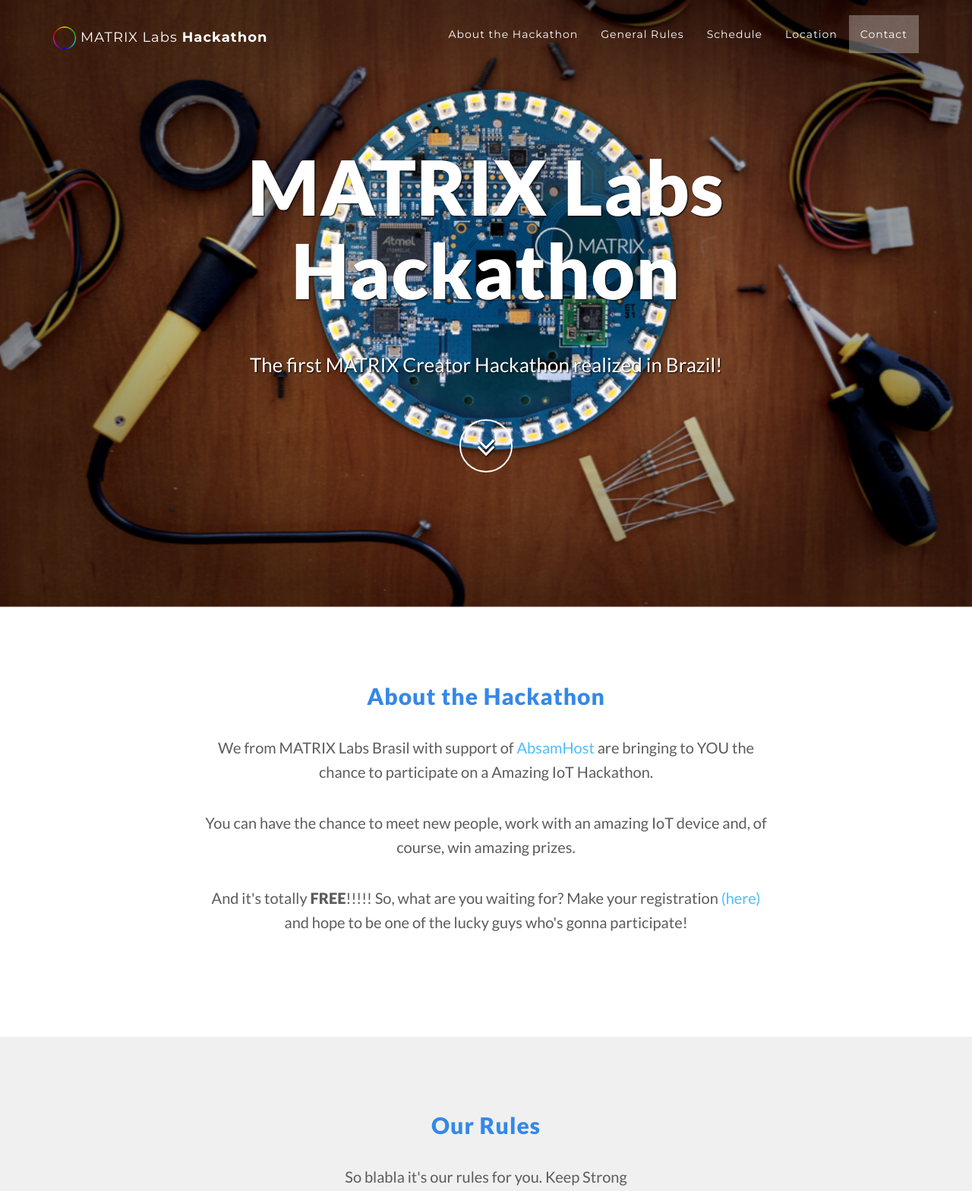
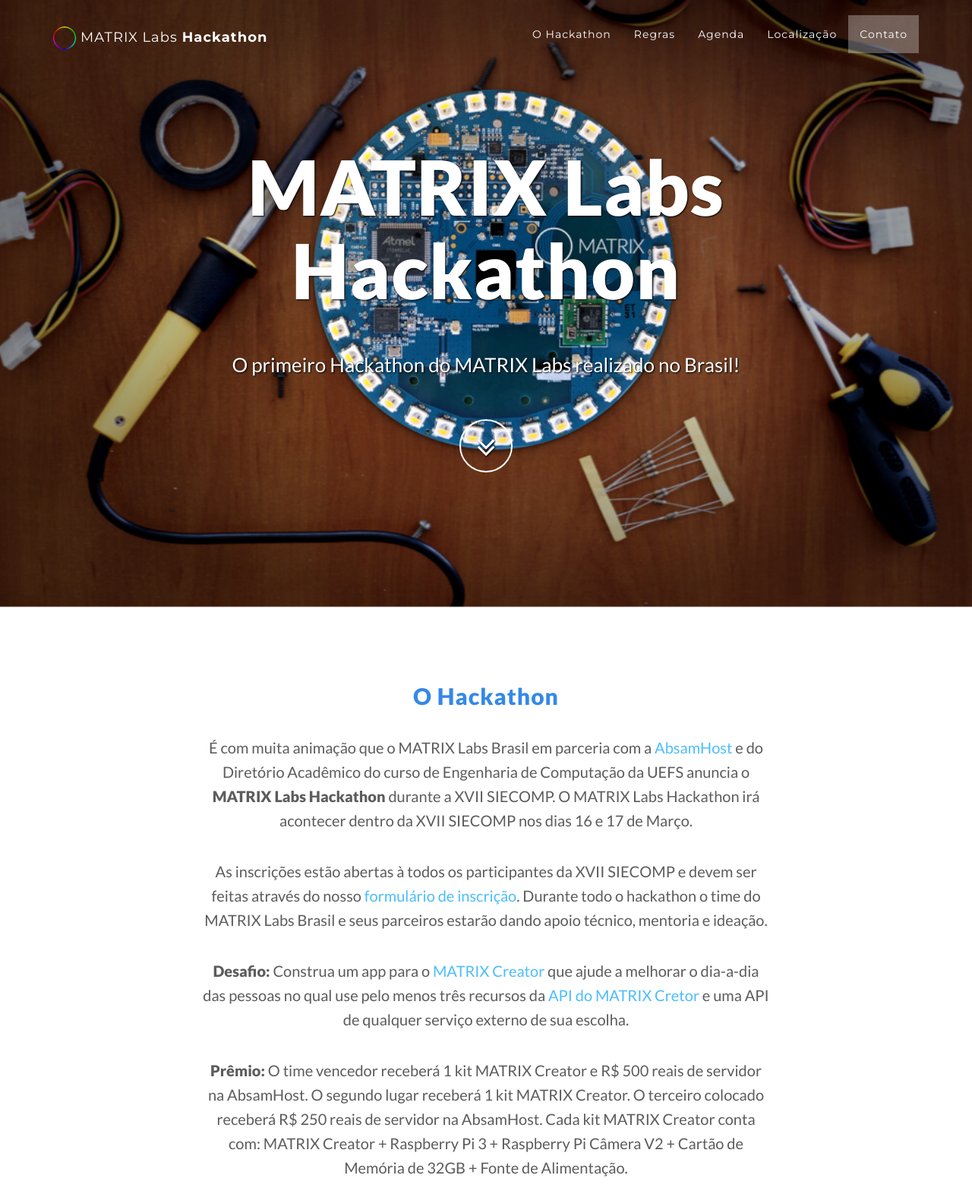
Before and after one commit to matrix-io/hackathon, a website: page index.html in a window 1280 px wide. Shown: the top 1568 px of the page at 76% size. Drawn offline with nearby package versions, Linux system fonts and the light colour scheme; some packages are replaced by stand-ins of ours; a web font is replaced by a local one.

Commit message:
O Hackathon section

```diff
--- a/index.html
+++ b/index.html
@@ -67,19 +67,19 @@
               <a href="#page-top"></a>
             </li>
             <li>
-              <a class="page-scroll" href="#about">About the Hackathon</a>
+              <a class="page-scroll" href="#about">O Hackathon</a>
             </li>
             <li>
-              <a class="page-scroll" href="#generalRules">General Rules</a>
+              <a class="page-scroll" href="#generalRules">Regras</a>
             </li>
             <li>
-              <a class="page-scroll" href="#schedule">Schedule</a>
+              <a class="page-scroll" href="#schedule">Agenda</a>
             </li>
             <li>
-              <a class="page-scroll" href="#location">Location</a>
+              <a class="page-scroll" href="#location">Localização</a>
             </li>
             <li>
-              <a class="page-scroll" href="#contact">Contact</a>
+              <a class="page-scroll" href="#contact">Contato</a>
             </li>
           </ul>
         </div>
@@ -95,7 +95,7 @@
           <div class="row">
             <div class="col-md-12 col-lg-12">
               <h1 class="brand-heading">MATRIX Labs Hackathon</h1>
-              <p class="intro-text">The first MATRIX Creator Hackathon realized in Brazil!</p>
+              <p class="intro-text">O primeiro Hackathon do MATRIX Labs realizado no Brasil!</p>
               <a href="#about" class="btn btn-circle page-scroll">
                 <i class="fa fa-angle-double-down animated"></i>
               </a>
@@ -109,10 +109,14 @@
     <section id="about" class="container content-section text-center">
       <div class="row">
         <div class="col-lg-8 col-lg-offset-2">
-          <h2>About the Hackathon</h2>
-          <p>We from MATRIX Labs Brasil with support of <a href="https://www.absamhost.com.br">AbsamHost</a> are bringing to YOU the chance to participate on a Amazing IoT Hackathon.</p>
-          <p>You can have the chance to meet new people, work with an amazing IoT device and, of course, win amazing prizes.</p>
-          <p>And it's totally <strong>FREE</strong>!!!!! So, what are you waiting for? Make your registration <a href="https://goo.gl/forms/tvWTE4Dml3IRjMGn2">(here)</a> and hope to be one of the lucky guys who's gonna participate!</p>
+          <h2>O Hackathon</h2>
+          <p>É com muita animação que o MATRIX Labs Brasil em parceria com a <a href="https://www.absamhost.com.br">AbsamHost</a> e do Diretório Acadêmico do curso de Engenharia de Computação da UEFS anuncia o <strong>MATRIX Labs Hackathon</strong> durante a XVII SIECOMP. O MATRIX Labs Hackathon irá acontecer dentro da XVII SIECOMP nos dias 16 e 17 de Março.</p>
+
+          <p>As inscrições estão abertas à todos os participantes da XVII SIECOMP e devem ser feitas através do nosso <a href="https://goo.gl/forms/tvWTE4Dml3IRjMGn2">formulário de inscrição</a>. Durante todo o hackathon o time do MATRIX Labs Brasil e seus parceiros estarão dando apoio técnico, mentoria e ideação.</p>
+
+          <p><strong>Desafio:</strong> Construa um app para o <a href="http://creator.matrix.one">MATRIX Creator</a> que ajude a melhorar o dia-a-dia das pessoas no qual use pelo menos três recursos da <a href="https://matrix-io.github.io/matrix-documentation/">API do MATRIX Cretor</a> e uma API de qualquer serviço externo de sua escolha.</p>
+
+          <p><strong>Prêmio:</strong> O time vencedor receberá 1 kit MATRIX Creator e R$ 500 reais de servidor na AbsamHost. O segundo lugar receberá 1 kit MATRIX Creator. O terceiro colocado receberá R$ 250 reais de servidor na AbsamHost. Cada kit MATRIX Creator conta com: MATRIX Creator + Raspberry Pi 3 + Raspberry Pi Câmera V2 + Cartão de Memória de 32GB + Fonte de Alimentação.</p>
         </div>
       </div>
     </section>
```
